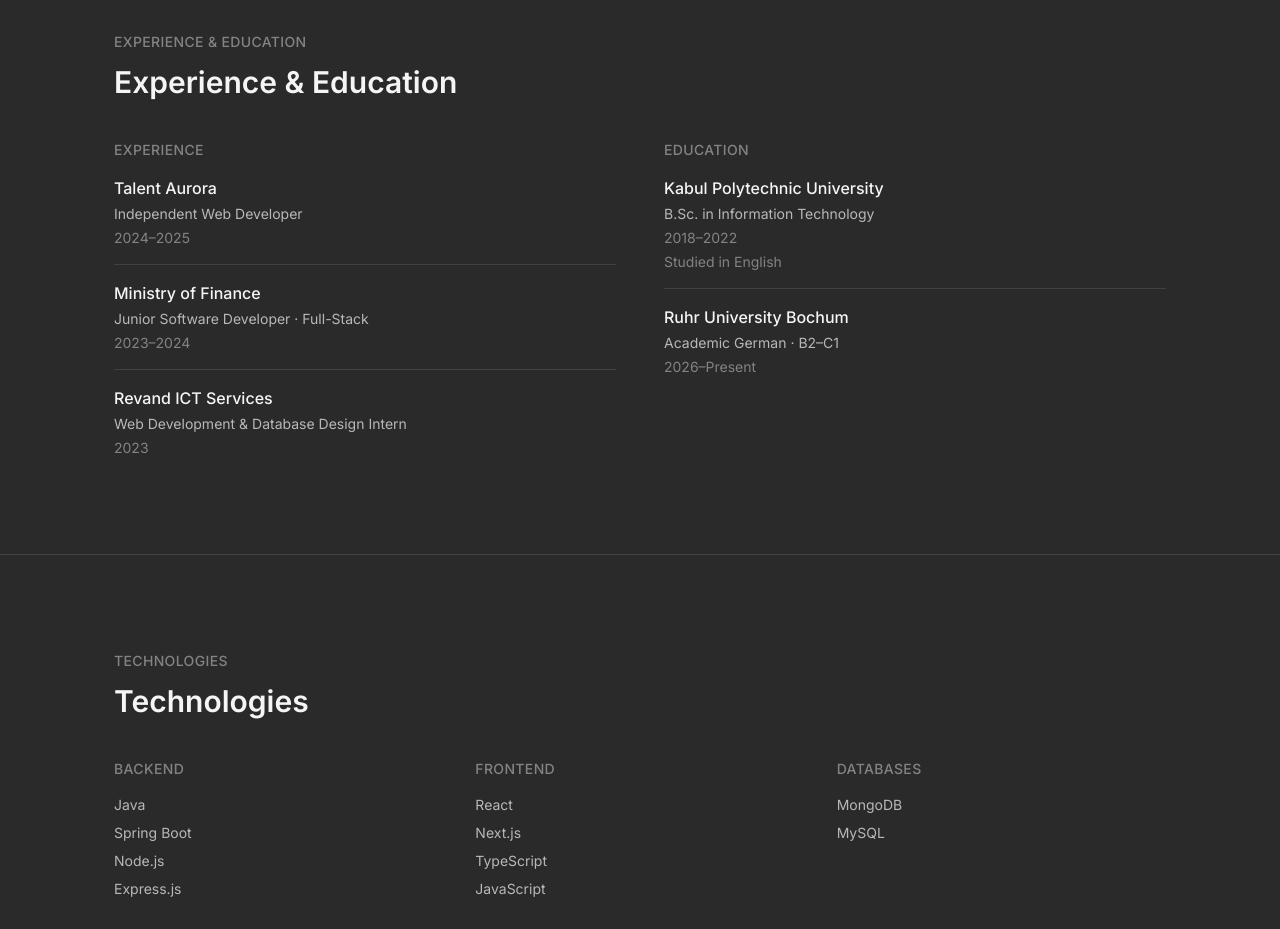
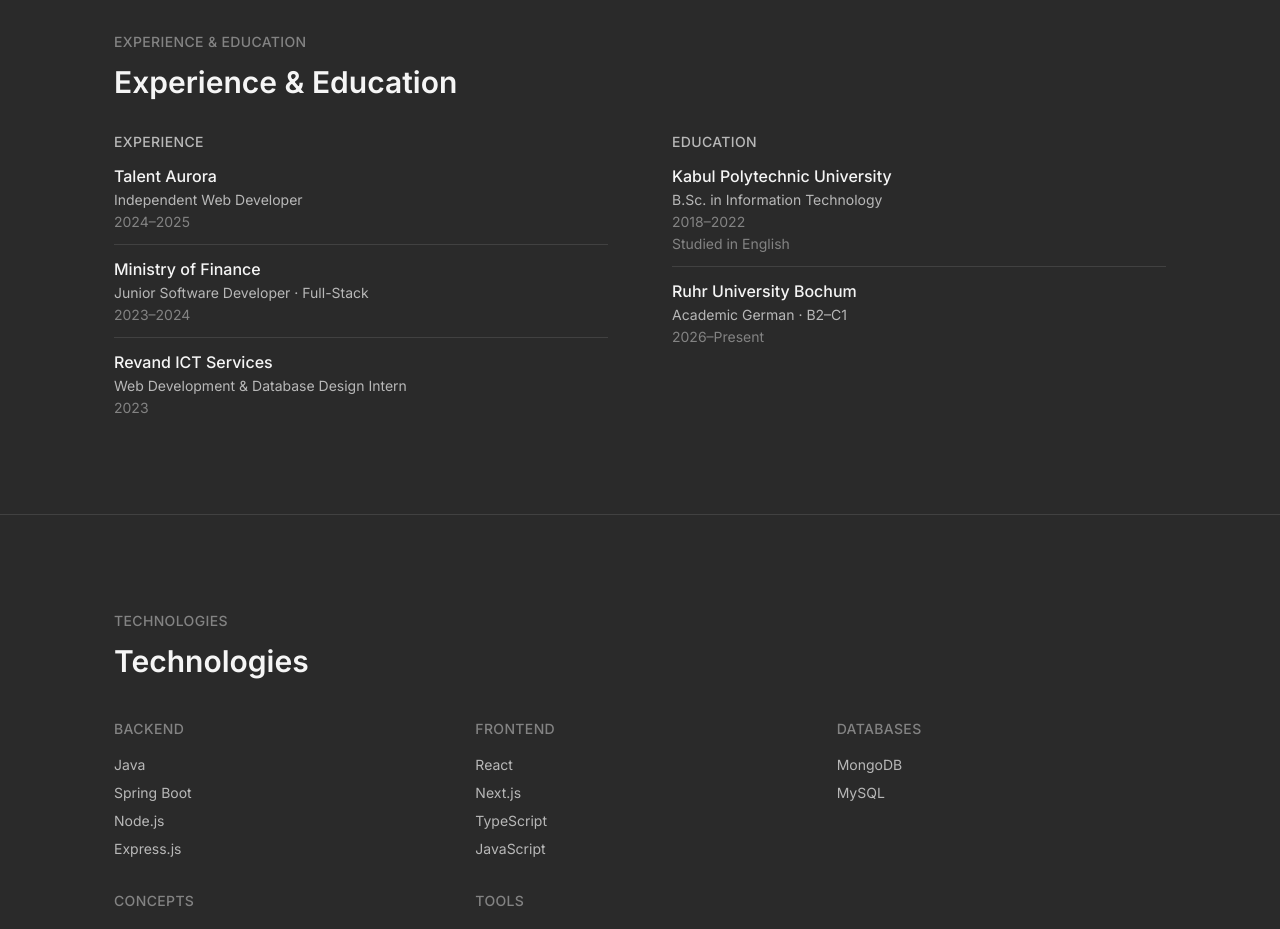
Before and after one commit to wais865/wais865-wais-portfolio, a Next.js app: page / in a window 1280 px wide. Shown: the part 2580-3509 px from the top of the page. Built offline with nearby package versions, Linux system fonts and the light colour scheme.

Commit message:
feat: refine experience and education layout

```diff
--- a/src/components/home/ExperienceEducation.tsx
+++ b/src/components/home/ExperienceEducation.tsx
@@ -12,40 +12,42 @@
         Experience &amp; Education
       </h2>
 
-      <div className="mt-10 grid grid-cols-1 gap-12 md:grid-cols-2">
+      <div className="mt-8 grid grid-cols-1 gap-10 md:grid-cols-2 md:gap-16">
         <div>
-          <h3 className="text-sm font-medium tracking-wide text-muted uppercase">
+          <h3 className="text-sm font-medium tracking-wide text-secondary uppercase">
             Experience
           </h3>
-          <ul className="mt-4 flex flex-col">
+          <ul className="mt-3 flex flex-col">
             {experience.map((entry, index) => (
               <li key={entry.organization}>
-                {index > 0 ? <Divider className="my-4" /> : null}
+                {index > 0 ? <Divider className="my-3" /> : null}
                 <p className="font-medium text-primary">
                   {entry.organization}
                 </p>
-                <p className="mt-1 text-sm text-secondary">{entry.role}</p>
-                <p className="mt-1 text-sm text-muted">{entry.period}</p>
+                <p className="mt-0.5 text-sm text-secondary">{entry.role}</p>
+                <p className="mt-0.5 text-sm text-muted">{entry.period}</p>
               </li>
             ))}
           </ul>
         </div>
 
         <div>
-          <h3 className="text-sm font-medium tracking-wide text-muted uppercase">
+          <h3 className="text-sm font-medium tracking-wide text-secondary uppercase">
             Education
           </h3>
-          <ul className="mt-4 flex flex-col">
+          <ul className="mt-3 flex flex-col">
             {education.map((entry, index) => (
               <li key={entry.institution}>
-                {index > 0 ? <Divider className="my-4" /> : null}
+                {index > 0 ? <Divider className="my-3" /> : null}
                 <p className="font-medium text-primary">
                   {entry.institution}
                 </p>
-                <p className="mt-1 text-sm text-secondary">{entry.program}</p>
-                <p className="mt-1 text-sm text-muted">{entry.period}</p>
+                <p className="mt-0.5 text-sm text-secondary">
+                  {entry.program}
+                </p>
+                <p className="mt-0.5 text-sm text-muted">{entry.period}</p>
                 {entry.note ? (
-                  <p className="mt-1 text-sm text-muted">{entry.note}</p>
+                  <p className="mt-0.5 text-sm text-muted">{entry.note}</p>
                 ) : null}
               </li>
             ))}
```
